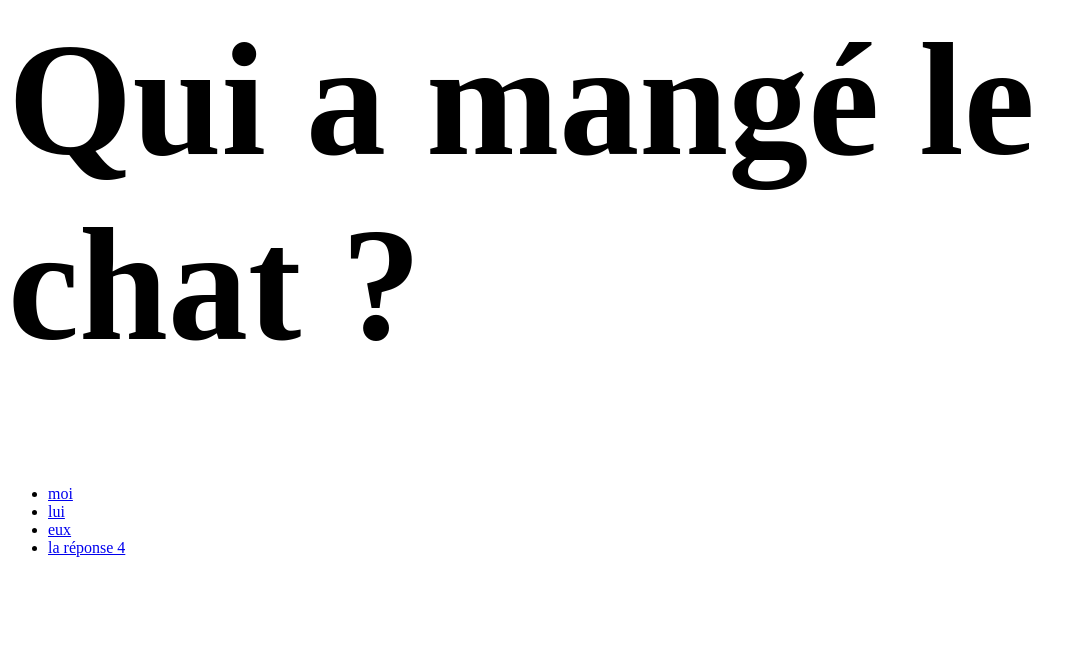
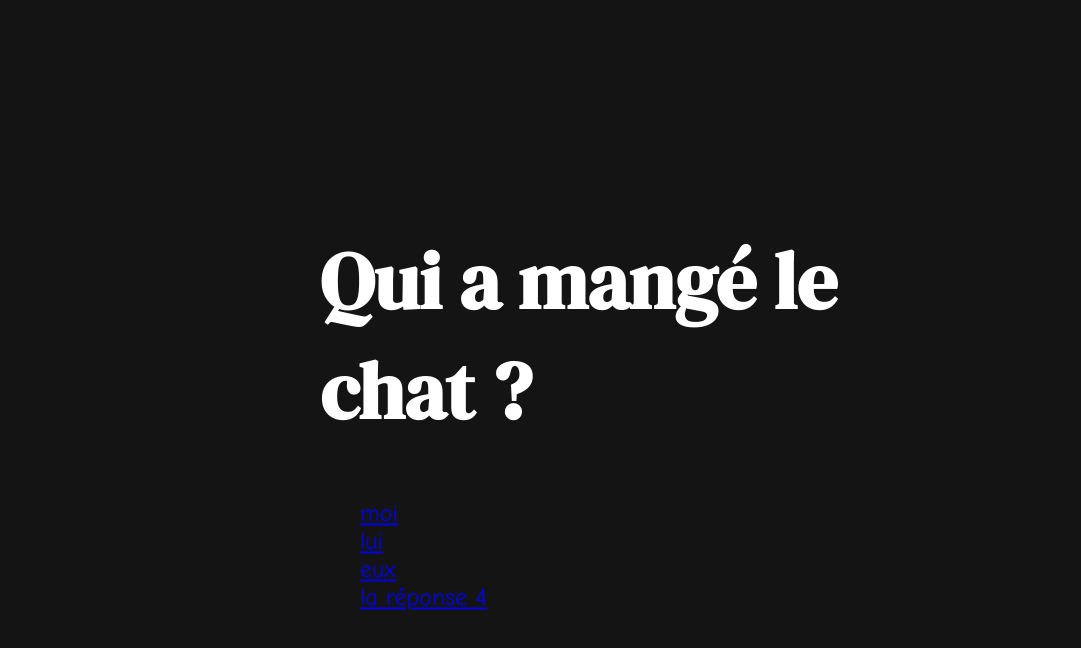
Before and after one commit to cmoagcod/Simple_Quiz_System, a plain HTML site: page quiz.html in a window 1280 px wide. Shown: the whole page, without its empty margins (0-1081 px from the left). Drawn offline with Linux system fonts and the light colour scheme.

Commit message:
CSS modifications
Improve quiz style

```diff
--- a/src/style.css
+++ b/src/style.css
@@ -1,3 +1,29 @@
+@font-face {
+    font-family: DMSerifDisplay;
+    src: url(./fonts/DMSerifDisplay-Regular.ttf);
+}
+
+
+body {
+    background-color: rgb(20, 20, 20);
+    color: white;
+}
+
+.questions {
+    position: absolute;
+    left: 50%;
+    top: 50%;
+    -webkit-transform: translate(-50%, -50%);
+    transform: translate(-50%, -50%);
+}
+
 .question {
-    font-size: 10rem;
+    font-family: DMSerifDisplay, serif;
+    font-size: 10vb;
 }
+
+.questions li {
+    font-family: "Comic Sans MS";
+    font-size: 3vb;
+    list-style: none;
+}
```
Also changed, not shown: src/fonts/DMSerifDisplay-Regular.ttf (added), 1 other file.
